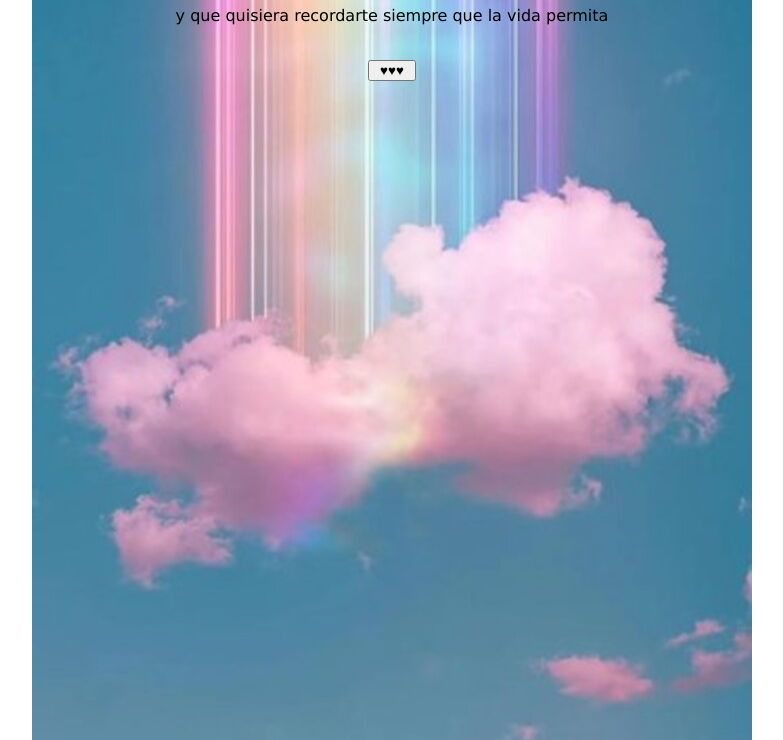
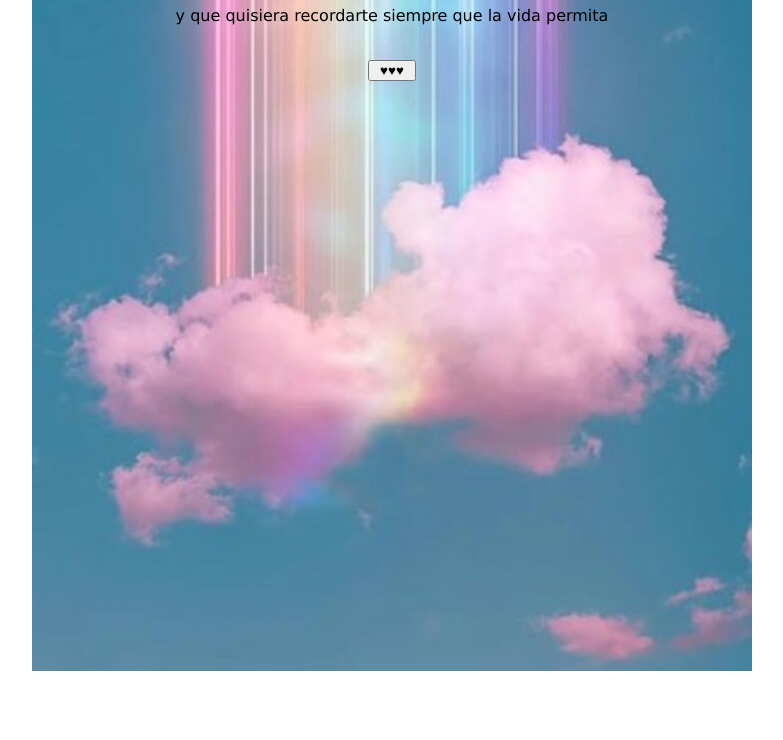
Before and after one commit to julianlopez25/EA, a plain HTML site: page index.html in a window 1280 px wide. Shown: the part 129-869 px from the top of the page, without its empty margins (248-1031 px from the left). After the commit the page ends 800 px from the top, so only its background shows below. Drawn offline with Linux system fonts and the light colour scheme.

Commit message:
Add files via upload

```diff
--- a/index.html
+++ b/index.html
@@ -4,7 +4,6 @@
 <head>
     <meta charset="utf-8" name="viewport" content="width=device-width, initial-scale=1.0">
     <title>TEFA</title>
-
     <style type="text/css">
         body {
             background-image: url("landing.jpg");
@@ -19,10 +18,10 @@
         }
 
         .myDiv {
-            width: 615px;
-            height: 615px;
+            width: 550px;
+            height: 550px;
             margin: auto;
-            padding: 10px;
+            padding: 0;
             text-align: center;
             display: block;
             margin-left: auto;
@@ -49,6 +48,7 @@
 
     <div class="myDiv" id="ima">
     </div>
+
 </head>
 <body>
     <script>
@@ -145,7 +145,7 @@
                     break;
                 default:
                     alert("recarga la página, aún no aprendo varias cosas");
-                   break;
+                    break;
             }
         }
     </script>
```
